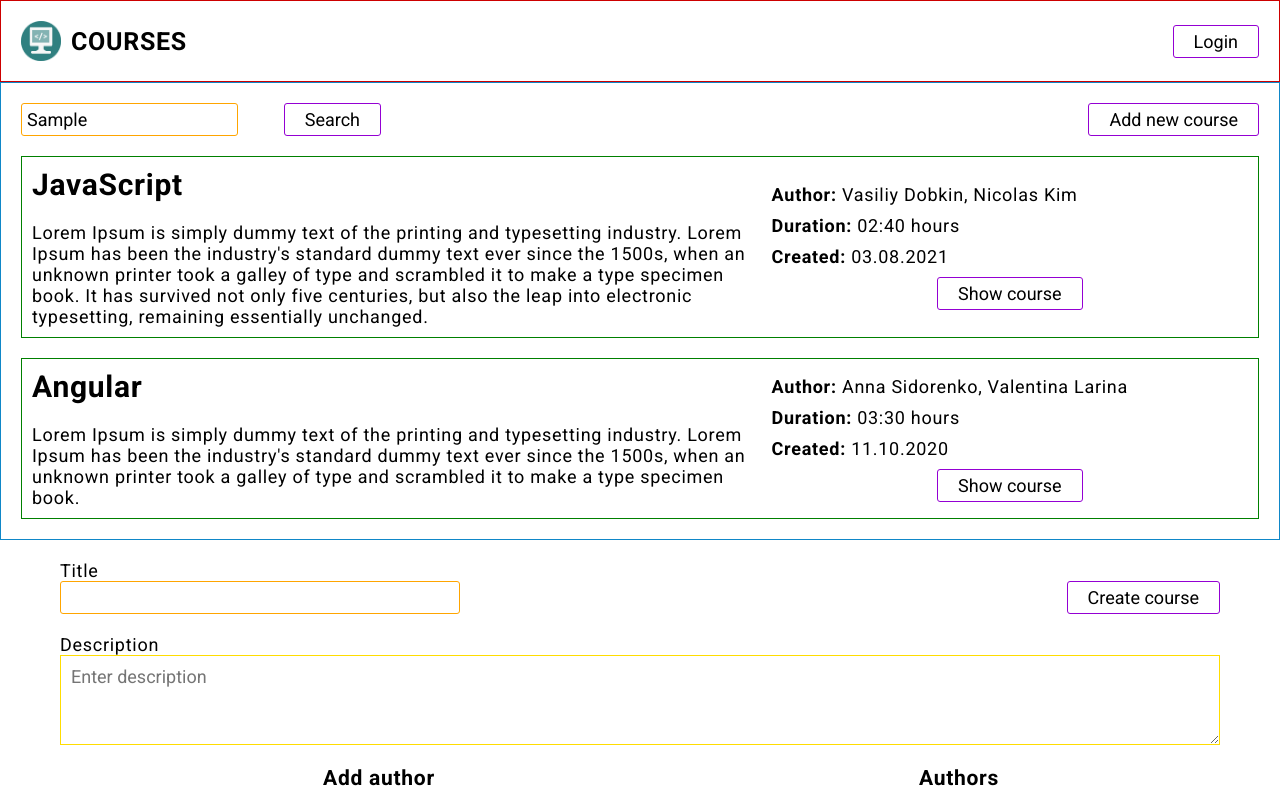
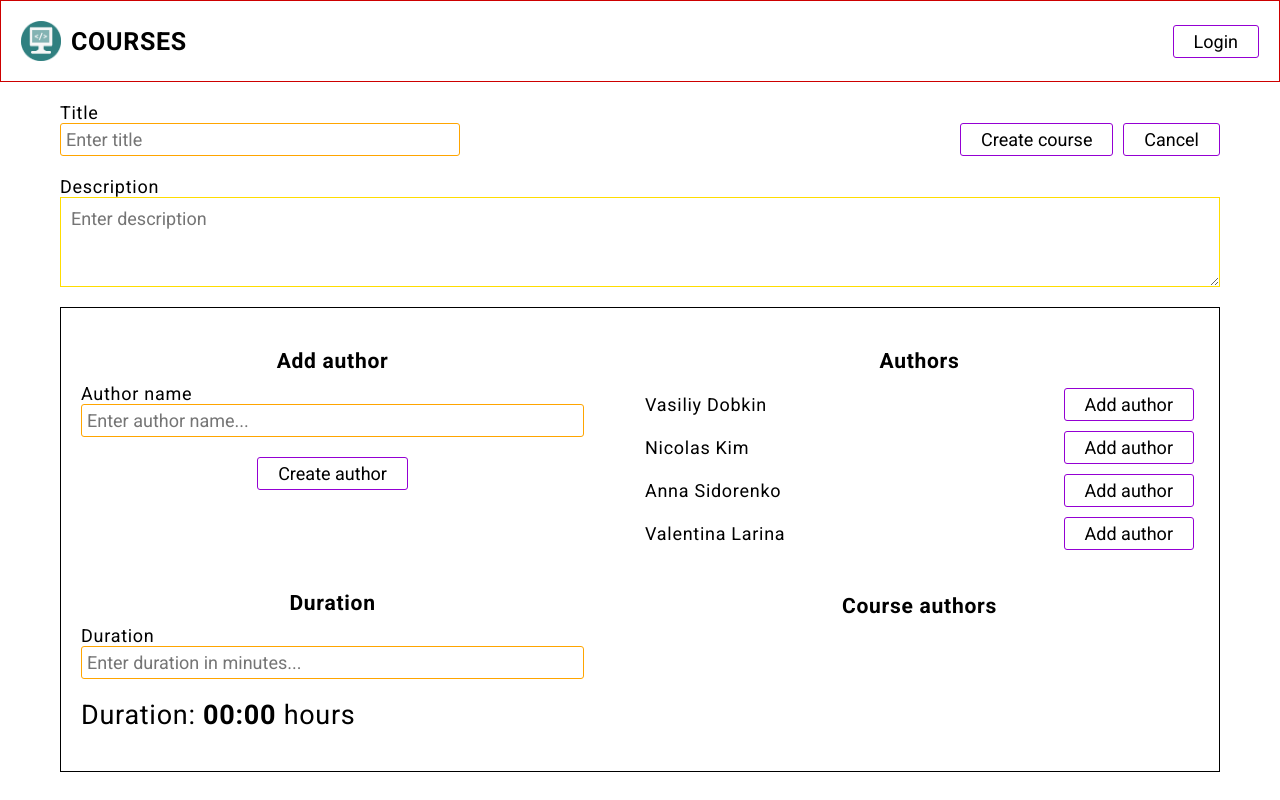
Before and after one commit to dreamkaman/My-EpamLabHW, a React (Create React App) app in the folder courses-app/: page / in a window 1280 px wide. Both pictures are taken after typing "Sample" into the empty fields and a click on the button "Add new course". Shown: the top 800 px of the page. Built offline with nearby package versions, Linux system fonts and the light colour scheme.

Commit message:
Next CreateCourse component

```diff
--- a/courses-app/package.json
+++ b/courses-app/package.json
@@ -9,6 +9,7 @@
     "react": "^18.2.0",
     "react-dom": "^18.2.0",
     "react-scripts": "5.0.1",
+    "uuid": "^9.0.0",
     "web-vitals": "^2.1.4"
   },
   "scripts": {
--- a/courses-app/src/App.jsx
+++ b/courses-app/src/App.jsx
@@ -14,6 +14,7 @@ const App = () => {
 	const [isLoggined, setIsLoggined] = useState(false);
 	const [courses, setCourses] = useState(initialCoursesSet);
 	const [filter, setFilter] = useState('');
+	const [showCourses, setShowCourses] = useState(true);
 
 	useEffect(() => {
 		if (!filter) {
@@ -34,12 +35,13 @@ const App = () => {
 					setFilter,
 					setCourses,
 					courses,
+					setShowCourses,
 				}}
 			>
 				<Header />
-				<Courses courses={courses} />
+				{showCourses && <Courses courses={courses} />}
+				{!showCourses && <CreateCourse />}
 			</Context.Provider>
-			<CreateCourse />
 		</>
 	);
 };
--- a/courses-app/src/components/Courses/Courses.jsx
+++ b/courses-app/src/components/Courses/Courses.jsx
@@ -13,13 +13,16 @@ import s from './Courses.module.css';
 
 const Courses = ({ courses = [] }) => {
 	const context = useContext(Context);
-	console.log(context);
+
+	const onAddNewCourseClick = () => {
+		context.setShowCourses(false);
+	};
 
 	return (
 		<section className={s.coursesSection}>
 			<div className={s.wrapper}>
 				<SearchBar value={context.filter} setFilter={context.setFilter} />
-				<Button btnText='Add new course' />
+				<Button btnText='Add new course' onClick={onAddNewCourseClick} />
 			</div>
 			<ul>
 				{courses.map((course) => {
--- a/courses-app/src/components/Courses/components/SearchBar/SearchBar.jsx
+++ b/courses-app/src/components/Courses/components/SearchBar/SearchBar.jsx
@@ -10,7 +10,6 @@ import * as db from 'helpers/mockedDataBase';
 
 const SearchBar = ({ value = '', setFilter }) => {
 	const context = useContext(Context);
-	console.log(context);
 
 	const onChangeHandle = (e) => {
 		setFilter(e.target.value);
--- a/courses-app/src/components/CreateCourse/CreateCourse.jsx
+++ b/courses-app/src/components/CreateCourse/CreateCourse.jsx
@@ -1,8 +1,9 @@
-import { useState } from 'react';
+import { useState, useContext } from 'react';
 
 import Button from 'common/Button';
 import Input from 'common/Input';
 import Title from 'common/Title';
+import { Context } from 'Context';
 
 import { durationTransform } from 'helpers/pipeDuration';
 import * as db from 'helpers/mockedDataBase';
@@ -11,13 +12,13 @@ import s from './CreateCourse.module.css';
 
 const authorsInitial = db.mockedAuthorsList;
 
-console.log(authorsInitial);
-
 const CreateCourse = () => {
 	const [title, setTitle] = useState('');
 	const [authorName, setAuthorName] = useState('');
 	const [duration, setDuration] = useState('');
 	const [authors, setAuthors] = useState(authorsInitial);
+
+	const context = useContext(Context);
 
 	const onChangeTitleHandle = (e) => {
 		setTitle(e.target.value);
@@ -31,16 +32,30 @@ const CreateCourse = () => {
 		setDuration(e.target.value);
 	};
 
+	const onCancelClick = () => {
+		context.setShowCourses(true);
+	};
+
+	const onSubmitHandle = (e) => {
+		e.preventDefault();
+	};
+
+	const onCreateAuthorClickHandle = () => {};
+
 	return (
-		<form className={s.createCourseForm}>
+		<form className={s.createCourseForm} onSubmit={onSubmitHandle}>
 			<div className={s.courseHeader}>
 				<Input
 					labelTxt='Title'
 					value={title}
 					onChange={onChangeTitleHandle}
 					width='400px'
+					placeholder='Enter title'
 				/>
+				<div className={s.wrapperBtn}>
 					<Button btnText='Create course' type='submit' />
+					<Button btnText='Cancel' onClick={onCancelClick} />
+				</div>
 			</div>
 			<div className={s.descriptionBlock}>
 				<label htmlFor='description'>Description</label>
@@ -56,18 +71,19 @@ const CreateCourse = () => {
 						<Title titleText='Add author' />
 						<Input
 							labelTxt='Author name'
-							width={'100%'}
 							value={authorName}
 							onChange={onChangeAuthorNameHandle}
 							placeholder={'Enter author name...'}
 						/>
-						<Button btnText='Create author' />
+						<Button
+							btnText='Create author'
+							onClick={onCreateAuthorClickHandle}
+						/>
 					</div>
-					<div>
+					<div className={s.addDurationBlock}>
 						<Title titleText='Duration' />
 						<Input
 							labelTxt='Duration'
-							width={200}
 							value={duration}
 							onChange={onChangeDurationHandle}
 							placeholder={'Enter duration in minutes...'}
@@ -78,9 +94,10 @@ const CreateCourse = () => {
 					</div>
 				</div>
 				<div className={s.rightSide}>
+					<div className={s.authorListBlock}>
 						<Title titleText='Authors' />
 						{authors.length && (
-						<ul>
+							<ul className={s.authorsList}>
 								{authors.map((author) => {
 									return (
 										<li key={author.id} className={s.authorListItem}>
@@ -92,6 +109,10 @@ const CreateCourse = () => {
 							</ul>
 						)}
 					</div>
+					<div className={s.courseAuthorsBlock}>
+						<Title titleText='Course authors' />
+					</div>
+				</div>
 			</div>
 		</form>
 	);
--- a/courses-app/src/components/CreateCourse/CreateCourse.module.css
+++ b/courses-app/src/components/CreateCourse/CreateCourse.module.css
@@ -14,6 +14,14 @@
 
     margin-bottom:20px;
 
+}
+
+.wrapperBtn{
+    display:flex;
+    align-items: center;
+    justify-content: space-between;
+
+    width: 260px;
 }
 
 .descriptionBlock{
@@ -35,31 +43,32 @@
 .courseProperties{
     display: flex;
     align-items: flex-start;
-    justify-content: space-around;
+    justify-content: space-between;
+
+    border:1px solid black;
+    padding: 40px 20px;
 }
 
 .leftSide{
     width: 45%;
 }
 
-.rightSide{
-    width: 35%;
-}
-
 .addAuthorBlock{
-    display: flex;
-    flex-direction: column;
-    align-items: center;
-    justify-content: space-between;
+    margin-bottom: 100px;
 
 }
 
 .addAuthorBlock input {
-    margin-bottom: 10px;
+    margin-bottom: 20px;
 }
 
 .addAuthorBlock button {
-    margin-bottom: 10px;
+    margin-left: auto;
+    margin-right: auto;
+}
+
+.addDurationBlock input{
+    margin-bottom: 20px;
 }
 
 .durationTransformed{
@@ -77,3 +86,18 @@
 
     padding: 5px;
 }
+
+.rightSide{
+    width: 50%;
+}
+
+.authorListBlock{
+    margin-bottom: 30px;
+    min-width: 100%;
+
+}
+
+.authorsList{
+    overflow-y: auto;
+    height:180px;
+}
```
Also changed, not shown: 1 other file (tests, documents, lock files or other folders). Lines whose indentation alone changed are shown as unchanged.
